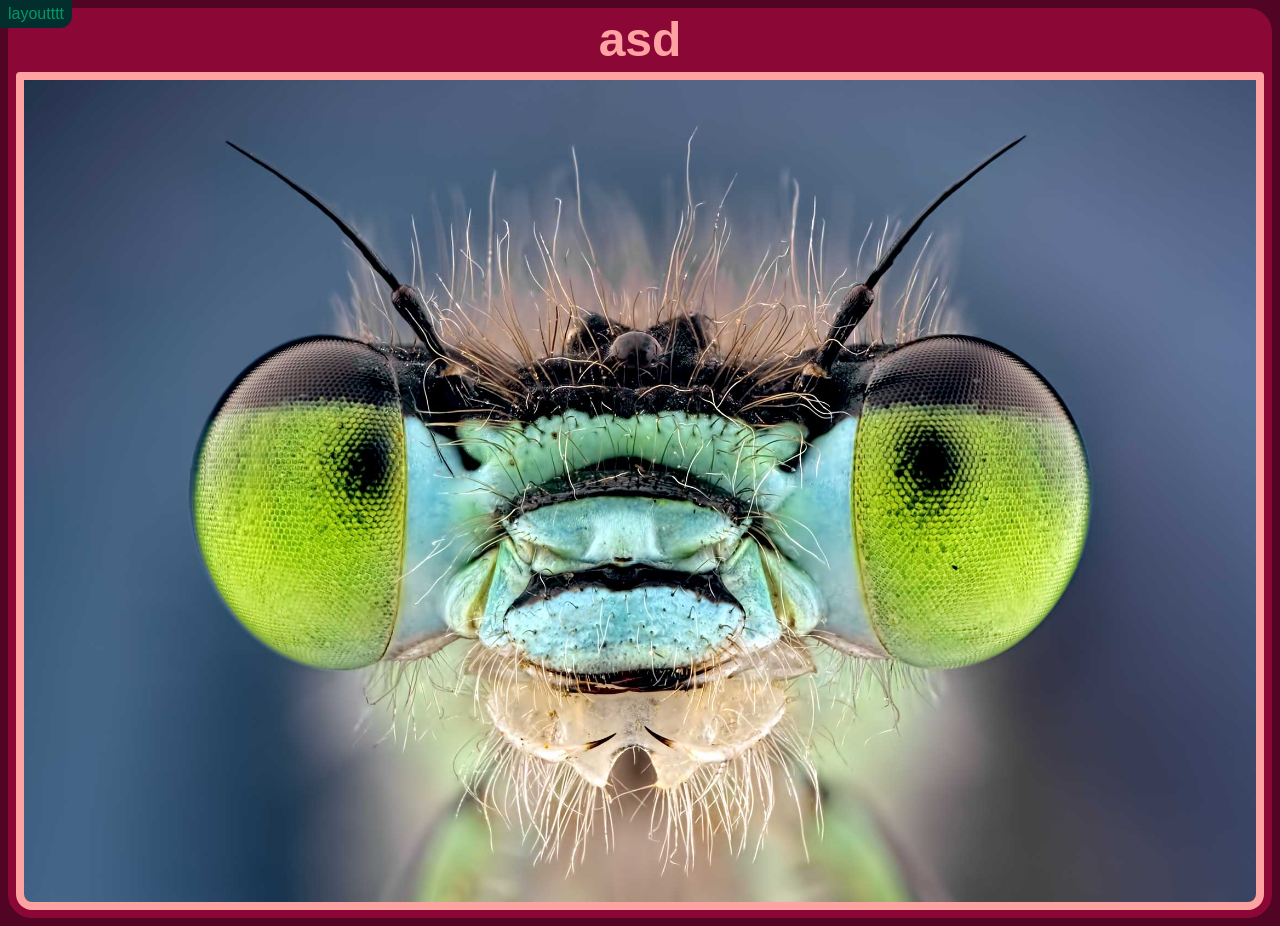
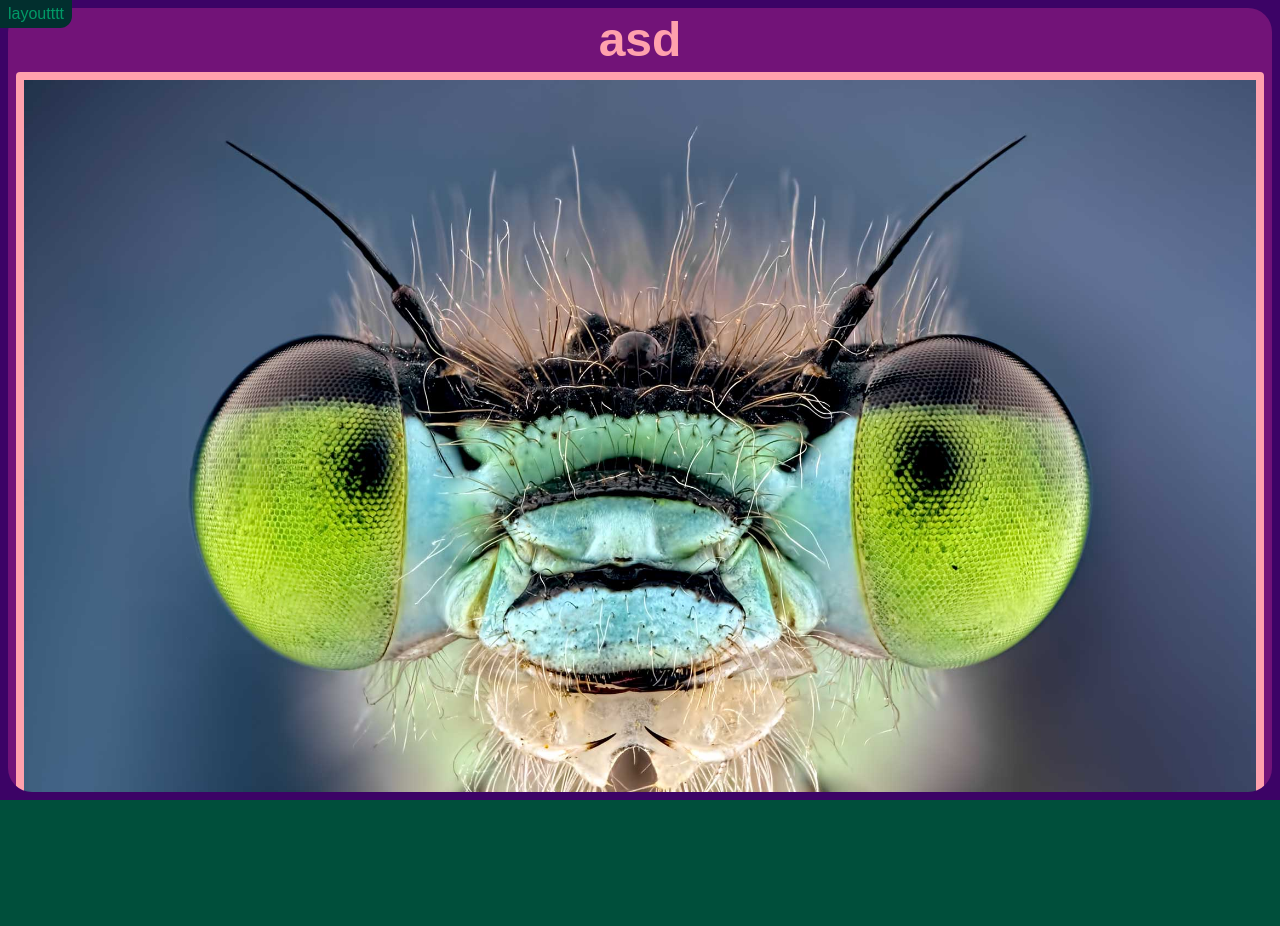
Before and after one commit to maanemann/softroom-nuxt-1.2, a Nuxt app: page /basement/layout-templates/tight-frame-frame in a window 1280 px wide. After the commit the page ends 800 px from the top, so only its background shows below. Built offline with nearby package versions, Linux system fonts and the light colour scheme; a web font is replaced by a local one.

Commit message:
style `tight-frame-frame` to scroll appropriately; touch up colors; conclude initial plans for the layout

```diff
--- a/pages/basement/layout-templates/tight-frame-frame.vue
+++ b/pages/basement/layout-templates/tight-frame-frame.vue
@@ -2,19 +2,19 @@
 </script>
 
 <template>
-  <div class="bg-pink-950 min-w-screen min-h-screen grid">
+  <div class="bg-purple-950 w-screen h-screen grid p-2">
     <!-- § TODO: refaktorer klasser : -->
     <div
       class="
-        bg-rose-900 min-w-[90vw] min-h-[90vh] m-2 rounded-3xl
-        grid p-2
+        bg-fuchsia-900 w-full h-full rounded-3xl
+        grid content-start p-2 overflow-scroll
       "
     >
-      <p class="text-center text-5xl font-bold text-red-300 pb-2 px-2"> asd </p>
+      <p class="text-center text-5xl font-bold text-rose-300 pb-2 px-2"> asd </p>
       <!-- § TODO: fix roundig (tw tut) -->
       <img
         class="
-          w-full h-auto p-2 bg-red-300
+          w-full h-auto p-2 bg-rose-300
           rounded-t-sm rounded-b-2xl
         "
         src="~/public/img/hej.jpg" alt="ehh"
```
